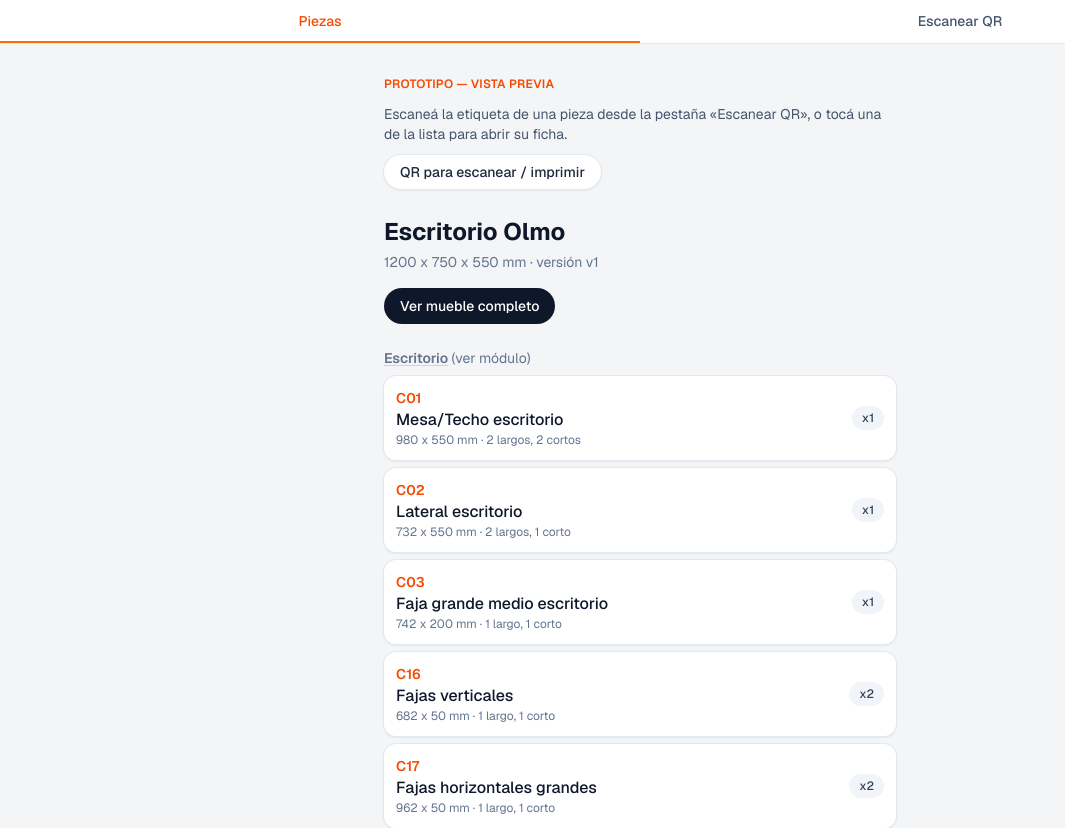
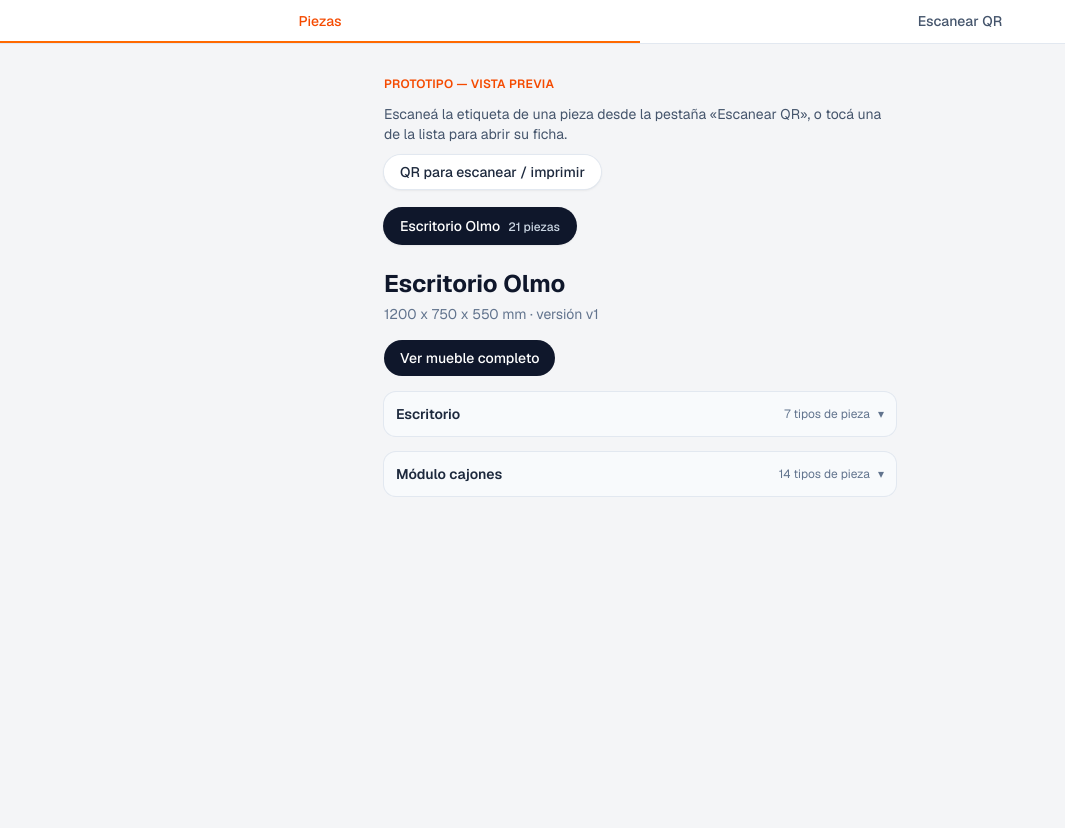
Before and after one commit to santiago-borda/prototipo-clasificador-mueble-3d, a Next.js app: page / in a window 1280 px wide. Shown: the top 828 px of the page, without its empty margins (0-1065 px from the left). After the commit the page ends 800 px from the top, so only its background shows below. Built offline with nearby package versions, Linux system fonts and the light colour scheme.

Commit message:
se agregaron menus desplegables

```diff
--- a/src/app/page.tsx
+++ b/src/app/page.tsx
@@ -1,66 +1,5 @@
 import Link from "next/link";
-import type { FurnitureDef } from "@/data/types";
-import { edgeSummary } from "@/lib/edgeText";
-import { listFurniture } from "@/lib/lookup";
-import { shortCode } from "@/model/ids";
-
-function FurnitureSection({ def }: { def: FurnitureDef }) {
-  const { furniture, modules, pieceTypes } = def;
-
-  return (
-    <section className="mt-8 first:mt-6">
-      <h2 className="text-2xl font-bold text-slate-900">{furniture.name}</h2>
-      <p className="mt-1 text-sm text-slate-500">
-        {furniture.dimsMm.x} x {furniture.dimsMm.y} x {furniture.dimsMm.z} mm · versión {furniture.designVersion}
-      </p>
-
-      <div className="mt-4 flex flex-wrap gap-2">
-        <Link
-          href={`/p/${furniture.qrId}`}
-          className="rounded-full bg-slate-900 px-4 py-2 text-sm font-medium text-white hover:bg-slate-700"
-        >
-          Ver mueble completo
-        </Link>
-      </div>
-
-      {modules.map((mod) => {
-        const modPieces = pieceTypes.filter((p) => p.moduleId === mod.id);
-        if (modPieces.length === 0) return null;
-        return (
-          <section key={mod.id} className="mt-6">
-            <h3 className="text-sm font-semibold text-slate-500">
-              <Link href={`/p/${mod.qrId}`} className="underline decoration-slate-300 underline-offset-2 hover:text-slate-800">
-                {mod.name}
-              </Link>{" "}
-              <span className="font-normal">(ver módulo)</span>
-            </h3>
-            <ul className="mt-2 flex flex-col gap-2">
-              {modPieces.map((piece) => (
-                <li key={piece.qrId}>
-                  <Link
-                    href={`/p/${piece.qrId}`}
-                    className="flex items-center justify-between gap-3 rounded-xl bg-white p-3 shadow-sm ring-1 ring-slate-200 transition hover:ring-orange-400"
-                  >
-                    <span>
-                      <span className="block text-sm font-semibold text-orange-600">{shortCode(piece.code)}</span>
-                      <span className="block font-medium text-slate-900">{piece.name}</span>
-                      <span className="block text-xs text-slate-500">
-                        {piece.lengthMm} x {piece.widthMm} mm · {edgeSummary(piece.edgeBanding)}
-                      </span>
-                    </span>
-                    <span className="shrink-0 rounded-full bg-slate-100 px-2.5 py-1 text-xs font-medium text-slate-700">
-                      x{piece.quantity}
-                    </span>
-                  </Link>
-                </li>
-              ))}
-            </ul>
-          </section>
-        );
-      })}
-    </section>
-  );
-}
+import { FurnitureBrowser } from "@/components/FurnitureBrowser";
 
 export default function Home() {
   return (
@@ -79,9 +18,7 @@ export default function Home() {
         </Link>
       </div>
 
-      {listFurniture().map((def) => (
-        <FurnitureSection key={def.furniture.id} def={def} />
-      ))}
+      <FurnitureBrowser />
     </main>
   );
 }
--- /dev/null
+++ b/src/components/FurnitureBrowser.tsx
@@ -0,0 +1,147 @@
+"use client";
+
+import { useState } from "react";
+import Link from "next/link";
+import type { FurnitureDef } from "@/data/types";
+import { edgeSummary } from "@/lib/edgeText";
+import { listFurniture } from "@/lib/lookup";
+import { shortCode } from "@/model/ids";
+
+function FurnitureSection({ def }: { def: FurnitureDef }) {
+  const { furniture, modules, pieceTypes } = def;
+
+  return (
+    <section className="mt-8 first:mt-6">
+      <h2 className="text-2xl font-bold text-slate-900">{furniture.name}</h2>
+      <p className="mt-1 text-sm text-slate-500">
+        {furniture.dimsMm.x} x {furniture.dimsMm.y} x {furniture.dimsMm.z} mm ·
+        versión {furniture.designVersion}
+      </p>
+
+      <div className="mt-4 flex flex-wrap gap-2">
+        <Link
+          href={`/p/${furniture.qrId}`}
+          className="rounded-full bg-slate-900 px-4 py-2 text-sm font-medium text-white hover:bg-slate-700"
+        >
+          Ver mueble completo
+        </Link>
+      </div>
+
+      {modules.map((mod) => {
+        const modPieces = pieceTypes.filter((p) => p.moduleId === mod.id);
+        if (modPieces.length === 0) return null;
+        return (
+          <details
+            key={mod.id}
+            className="group mt-4 rounded-xl bg-slate-50 ring-1 ring-slate-200"
+          >
+            <summary className="flex cursor-pointer list-none items-center justify-between gap-3 rounded-xl px-3 py-3 [&::-webkit-details-marker]:hidden">
+              <span className="text-sm font-semibold text-slate-800">
+                {mod.name}
+              </span>
+              <span className="flex items-center gap-2 text-xs text-slate-500">
+                {modPieces.length} tipos de pieza
+                <span
+                  aria-hidden
+                  className="transition-transform group-open:rotate-180"
+                >
+                  ▾
+                </span>
+              </span>
+            </summary>
+            <div className="px-3 pb-3">
+              <Link
+                href={`/p/${mod.qrId}`}
+                className="inline-block text-sm font-medium text-orange-600 underline underline-offset-2 hover:text-orange-700"
+              >
+                Ver módulo
+              </Link>
+              <ul className="mt-2 flex flex-col gap-2">
+                {modPieces.map((piece) => (
+                  <li key={piece.qrId}>
+                    <Link
+                      href={`/p/${piece.qrId}`}
+                      className="flex items-center justify-between gap-3 rounded-xl bg-white p-3 shadow-sm ring-1 ring-slate-200 transition hover:ring-orange-400"
+                    >
+                      <span>
+                        <span className="block text-sm font-semibold text-orange-600">
+                          {shortCode(piece.code)}
+                        </span>
+                        <span className="block font-medium text-slate-900">
+                          {piece.name}
+                        </span>
+                        <span className="block text-xs text-slate-500">
+                          {piece.lengthMm} x {piece.widthMm} mm ·{" "}
+                          {edgeSummary(piece.edgeBanding)}
+                        </span>
+                      </span>
+                      <span className="shrink-0 rounded-full bg-slate-100 px-2.5 py-1 text-xs font-medium text-slate-700">
+                        x{piece.quantity}
+                      </span>
+                    </Link>
+                  </li>
+                ))}
+              </ul>
+            </div>
+          </details>
+        );
+      })}
+    </section>
+  );
+}
+
+/** Selector de mueble: al elegir uno se despliegan sus módulos y piezas. */
+export function FurnitureBrowser() {
+  const furniture = listFurniture();
+  const [selectedId, setSelectedId] = useState<string>(
+    furniture[0].furniture.id,
+  );
+  const selected = furniture.find((def) => def.furniture.id === selectedId);
+
+  return (
+    <>
+      <div
+        role="tablist"
+        aria-label="Mueble"
+        className="mt-6 flex flex-wrap gap-2"
+      >
+        {furniture.map((def) => {
+          const active = def.furniture.id === selectedId;
+          return (
+            <button
+              key={def.furniture.id}
+              type="button"
+              role="tab"
+              id={`tab-${def.furniture.id}`}
+              aria-selected={active}
+              aria-controls={`panel-${def.furniture.id}`}
+              onClick={() => setSelectedId(def.furniture.id)}
+              className={`rounded-full px-4 py-2 text-sm font-medium shadow-sm ring-1 transition ${
+                active
+                  ? "bg-slate-900 text-white ring-slate-900"
+                  : "bg-white text-slate-800 ring-slate-200 hover:ring-orange-400"
+              }`}
+            >
+              {def.furniture.name}
+              <span
+                className={`ml-2 text-xs ${active ? "text-slate-300" : "text-slate-500"}`}
+              >
+                {def.pieceTypes.length} piezas
+              </span>
+            </button>
+          );
+        })}
+      </div>
+
+      {selected && (
+        <div
+          role="tabpanel"
+          id={`panel-${selected.furniture.id}`}
+          aria-labelledby={`tab-${selected.furniture.id}`}
+        >
+          <FurnitureSection def={selected} />
+        </div>
+      )}
+    </>
+  );
+}
```
